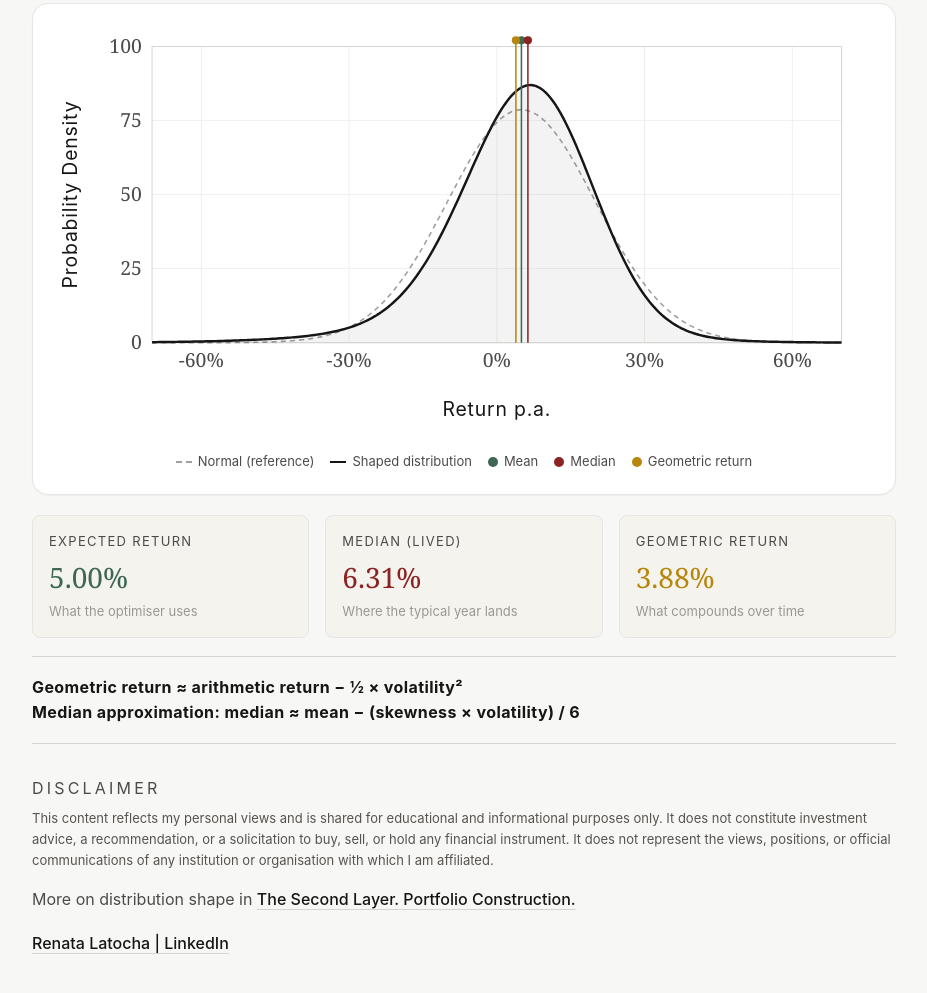
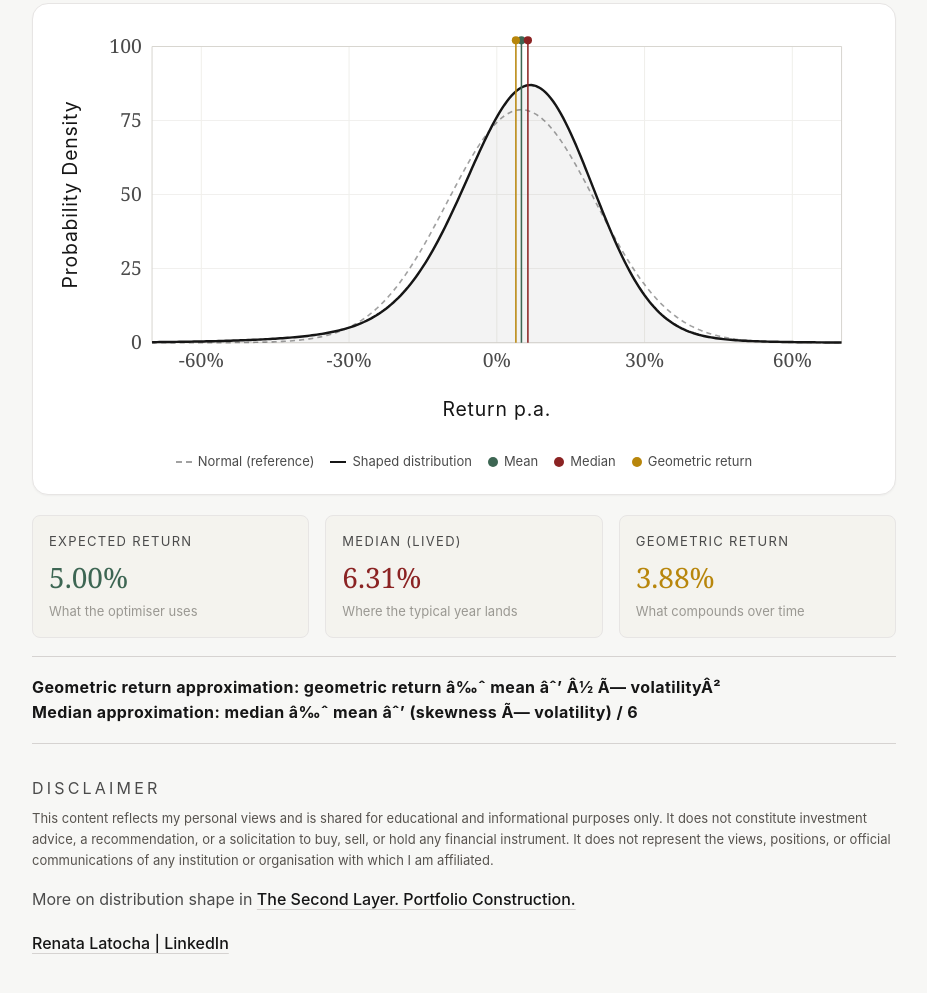
Before and after one commit to latocharenata/the-second-layer, a plain HTML site: page portfolio-construction/distribution-shape-explorer/index.html in a window 1280 px wide. Shown: the part 597-1590 px from the top of the page, without its empty margins (176-1103 px from the left). Drawn offline with nearby package versions, Linux system fonts and the light colour scheme.

Commit message:
Update index.html

```diff
--- a/portfolio-construction/distribution-shape-explorer/index.html
+++ b/portfolio-construction/distribution-shape-explorer/index.html
@@ -231,10 +231,11 @@
     </div>
 
     <div class="formula-line text-[#161616] formula font-bold sans-font tracking-wide">
-        Geometric return&nbsp;&approx;&nbsp;arithmetic return&nbsp;&minus;&nbsp;&frac12;&nbsp;&times;&nbsp;volatility&#178;
+        Geometric return approximation: geometric return â‰ˆ mean âˆ’ Â½ Ã— volatilityÂ²
         <br>
-        Median approximation: median &asymp; mean &minus; (skewness &times; volatility) / 6
+        Median approximation: median â‰ˆ mean âˆ’ (skewness Ã— volatility) / 6
     </div>
+
 
     <footer class="page-footer sans-font text-left select-none" style="border-top: 1px solid #D6D3D1;">
         <div>
```
